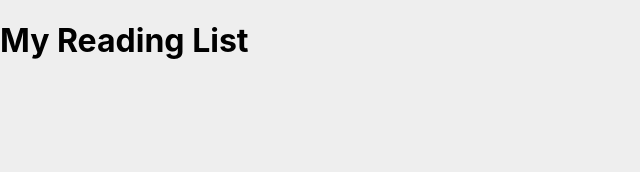
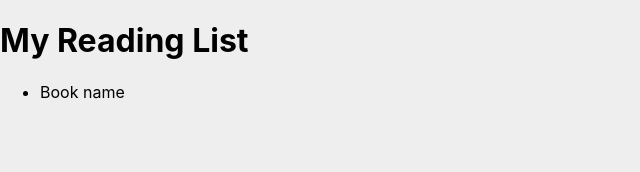
Before and after one commit to hoshikitsunoda/graphql-fcc-course, a React (Create React App) app in the folder client/: page / in a window 1280 px wide. Shown: the top 172 px of the page, without its empty margins (0-640 px from the left). Built offline with nearby package versions, Linux system fonts and the light colour scheme.

Commit message:
created components folder and BookList component

```diff
--- a/client/src/App.js
+++ b/client/src/App.js
@@ -1,9 +1,13 @@
 import React from 'react'
+
+// components
+import BookList from './components/BookList'
 
 function App() {
   return (
     <div id="main">
       <h1>My Reading List</h1>
+      <BookList />
     </div>
   )
 }
--- /dev/null
+++ b/client/src/components/BookList.js
@@ -0,0 +1,13 @@
+import React from 'react'
+
+function BookList() {
+  return (
+    <div id="main">
+      <ul id="book-list">
+        <li>Book name</li>
+      </ul>
+    </div>
+  )
+}
+
+export default BookList
```
